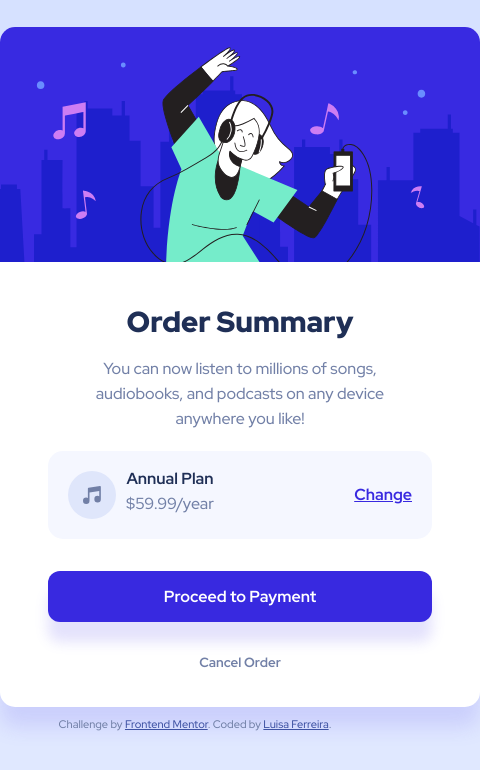
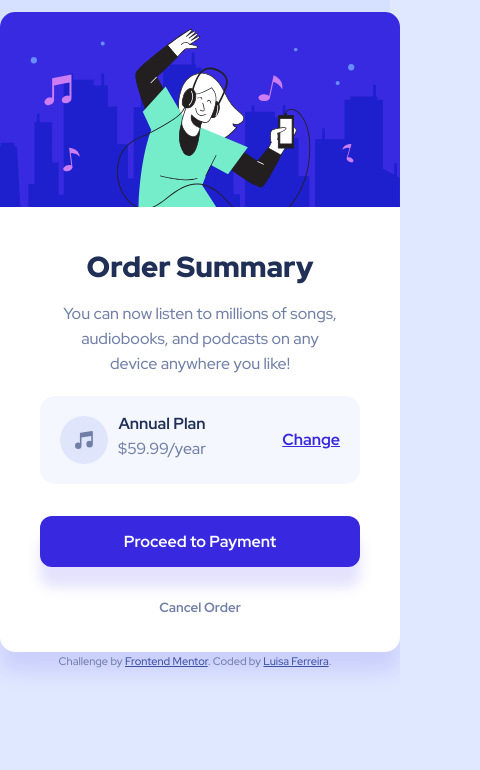
Before and after one commit to luisaferreira/Order-Summary, a plain HTML site: page index.html in a window 390 px wide. Shown: the whole page, 480 px wide, since content can reach past the window. Drawn offline with Linux system fonts and the light colour scheme.

Commit message:
mobile-desktop ajustes

```diff
--- a/style.css
+++ b/style.css
@@ -1,7 +1,9 @@
 body {
     background: hsl(225, 100%, 94%) url(images/pattern-background-desktop.svg) no-repeat;
+    background-size: contain;
     color: hsl(224, 23%, 55%);
 }
+
 
 body, input {
     font-family: 'Red Hat Display', sans-serif;
@@ -9,8 +11,8 @@ body, input {
 
 .container-principal {
     background: #fff;
-    width: 480px;
-    margin: 7% auto 3%;
+    width: 400px;
+    margin: 3% auto 1%;
     text-align: center;
     border-radius: 15px;
     box-shadow: 0 20px 20px rgba(118, 108, 241, 0.2);
@@ -18,7 +20,7 @@ body, input {
 
 .image {
     display: block;
-    width: 480px;
+    width: 100%;
     margin: 0 auto;
     border-radius: 15px 15px 0 0;
 }
```
Also changed, not shown: index.html (+0 -2 lines).
